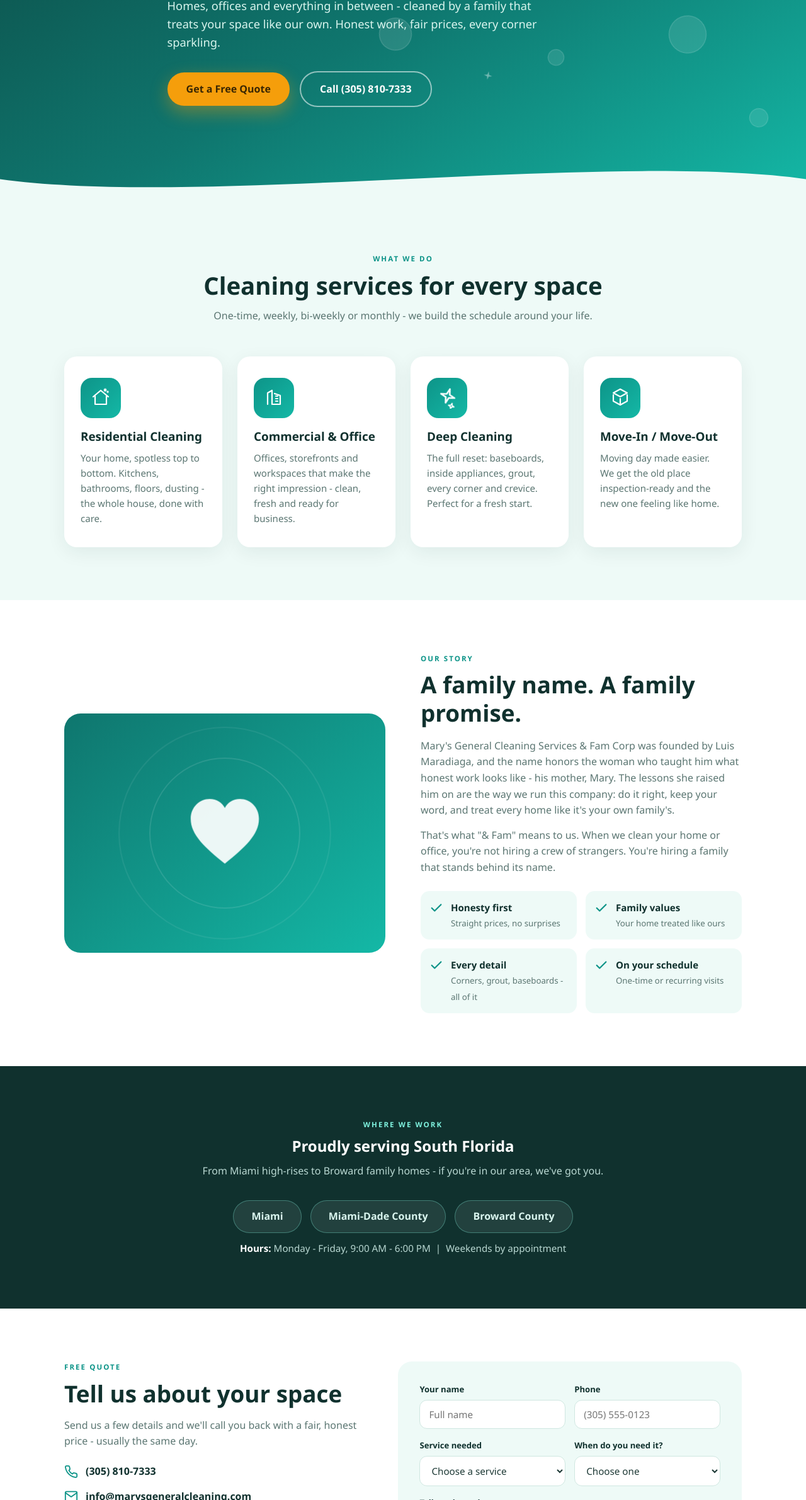
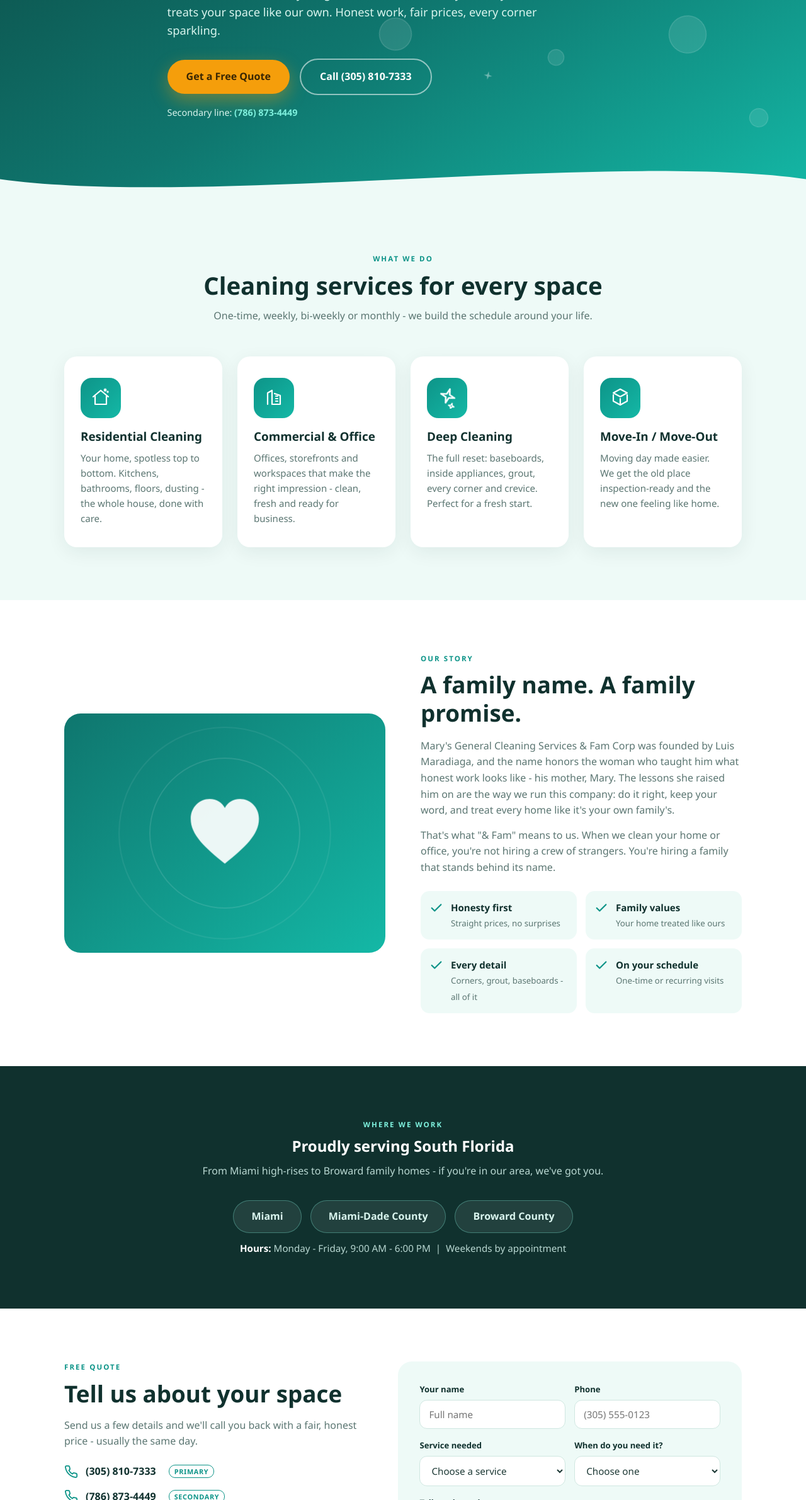
Before and after one commit to lstaxnotary/marysgeneralcleaning, a plain HTML site: page index.html in a window 1280 px wide. Shown: the part 418-2800 px from the top of the page at 63% size. Drawn offline with Linux system fonts and the light colour scheme.

Commit message:
Add secondary phone line (EN)
Added a secondary contact number to the hero section and updated the confirmation message to include both primary and secondary contact numbers.

```diff
--- a/index.html
+++ b/index.html
@@ -16,6 +16,9 @@ body{font-family:'Segoe UI',system-ui,-apple-system,sans-serif;color:var(--ink);
 .wrap{max-width:1120px;margin:0 auto;padding:0 22px}
 h1,h2,h3{line-height:1.2;color:var(--navy)}
 .eyebrow{text-transform:uppercase;letter-spacing:.18em;font-size:.72rem;font-weight:700;color:var(--teal);margin-bottom:10px}
+.hero-alt{margin-top:16px;font-size:.9rem;color:#d9f5ee}
+.hero-alt a{color:#7ef0dd;font-weight:700;text-decoration:none}
+.tag{font-size:.68rem;font-weight:700;color:var(--teal);border:1.5px solid var(--teal);border-radius:10px;padding:1px 8px;margin-left:8px;text-transform:uppercase;letter-spacing:.06em}
 .reveal{opacity:0;transform:translateY(34px);transition:opacity .8s cubic-bezier(.16,1,.3,1),transform .8s cubic-bezier(.16,1,.3,1)}
 .reveal.in{opacity:1;transform:none}
 
@@ -186,6 +189,7 @@ footer a{color:#7ef0dd;text-decoration:none}
     <div class="reveal">
       <a class="btn btn-amber" href="#quote">Get a Free Quote</a>
       <a class="btn btn-ghost" href="tel:+13058107333">Call (305) 810-7333</a>
+      <p class="hero-alt" style="margin-top:16px">Secondary line: <a href="tel:+17868734449">(786) 873-4449</a></p>
     </div>
   </div>
   <svg class="hero-wave" viewBox="0 0 1440 90" preserveAspectRatio="none"><path d="M0,50 C360,100 1080,0 1440,50 L1440,90 L0,90 Z" fill="#eefaf7"/></svg>
@@ -265,7 +269,8 @@ footer a{color:#7ef0dd;text-decoration:none}
       <div class="eyebrow">Free quote</div>
       <h2>Tell us about your space</h2>
       <p>Send us a few details and we'll call you back with a fair, honest price - usually the same day.</p>
-      <div class="contact-line"><svg viewBox="0 0 24 24" fill="none" stroke="#0d9488" stroke-width="2" stroke-linecap="round" stroke-linejoin="round"><path d="M22 16.9v3a2 2 0 01-2.2 2 19.8 19.8 0 01-8.6-3.1 19.5 19.5 0 01-6-6A19.8 19.8 0 012.1 4.2 2 2 0 014.1 2h3a2 2 0 012 1.7c.1 1 .4 2 .7 2.9a2 2 0 01-.5 2.1L8.1 10a16 16 0 006 6l1.3-1.3a2 2 0 012.1-.4c.9.3 1.9.5 2.9.7a2 2 0 011.6 2z"/></svg>(305) 810-7333</div>
+      <div class="contact-line"><svg viewBox="0 0 24 24" fill="none" stroke="#0d9488" stroke-width="2" stroke-linecap="round" stroke-linejoin="round"><path d="M22 16.9v3a2 2 0 01-2.2 2 19.8 19.8 0 01-8.6-3.1 19.5 19.5 0 01-6-6A19.8 19.8 0 012.1 4.2 2 2 0 014.1 2h3a2 2 0 012 1.7c.1 1 .4 2 .7 2.9a2 2 0 01-.5 2.1L8.1 10a16 16 0 006 6l1.3-1.3a2 2 0 012.1-.4c.9.3 1.9.5 2.9.7a2 2 0 011.6 2z"/></svg>(305) 810-7333<span class="tag">Primary</span></div>
+      <div class="contact-line"><svg viewBox="0 0 24 24" fill="none" stroke="#0d9488" stroke-width="2" stroke-linecap="round" stroke-linejoin="round"><path d="M22 16.9v3a2 2 0 01-2.2 2 19.8 19.8 0 01-8.6-3.1 19.5 19.5 0 01-6-6A19.8 19.8 0 012.1 4.2 2 2 0 014.1 2h3a2 2 0 012 1.7c.1 1 .4 2 .7 2.9a2 2 0 01-.5 2.1L8.1 10a16 16 0 006 6l1.3-1.3a2 2 0 012.1-.4c.9.3 1.9.5 2.9.7a2 2 0 011.6 2z"/></svg>(786) 873-4449<span class="tag">Secondary</span></div>
       <div class="contact-line"><svg viewBox="0 0 24 24" fill="none" stroke="#0d9488" stroke-width="2" stroke-linecap="round" stroke-linejoin="round"><rect x="2" y="4" width="20" height="16" rx="2"/><path d="M22 6l-10 7L2 6"/></svg>info@marysgeneralcleaning.com</div>
       <div class="contact-line"><svg viewBox="0 0 24 24" fill="none" stroke="#0d9488" stroke-width="2" stroke-linecap="round" stroke-linejoin="round"><circle cx="12" cy="12" r="10"/><path d="M12 6v6l4 2"/></svg>Mon - Fri, 9 AM - 6 PM</div>
     </div>
@@ -299,7 +304,7 @@ footer a{color:#7ef0dd;text-decoration:none}
     </form>
     <div class="form-ok" id="formOk">
       <h3>Request received!</h3>
-      <p>Thank you - we'll call you back shortly. For anything urgent, call (305) 810-7333.</p>
+      <p>Thank you - we'll call you back shortly. For anything urgent, call (305) 810-7333 or (786) 873-4449.</p>
     </div>
   </div>
 </section>
@@ -323,7 +328,7 @@ footer a{color:#7ef0dd;text-decoration:none}
 <footer>
   <div class="wrap">
     <a class="logo" href="#top"><svg viewBox="0 0 48 48" fill="none"><circle cx="24" cy="24" r="22" fill="#14b8a6"/><path d="M15 26l6 6 12-14" stroke="#10312e" stroke-width="4" stroke-linecap="round" stroke-linejoin="round"/></svg>Mary's General Cleaning Services & Fam Corp</a>
-    <p>(305) 810-7333 &nbsp;|&nbsp; <a href="mailto:info@marysgeneralcleaning.com">info@marysgeneralcleaning.com</a></p>
+    <p>(305) 810-7333 (primary) &nbsp;|&nbsp; (786) 873-4449 (secondary) &nbsp;|&nbsp; <a href="mailto:info@marysgeneralcleaning.com">info@marysgeneralcleaning.com</a></p>
     <p>Serving Miami, Miami-Dade & Broward &nbsp;|&nbsp; <a href="es.html">Version en espanol</a></p>
     <p style="margin-top:14px;opacity:.6">&copy; 2026 Mary's General Cleaning Services & Fam Corp. A family business, built on honesty.</p>
   </div>
```
